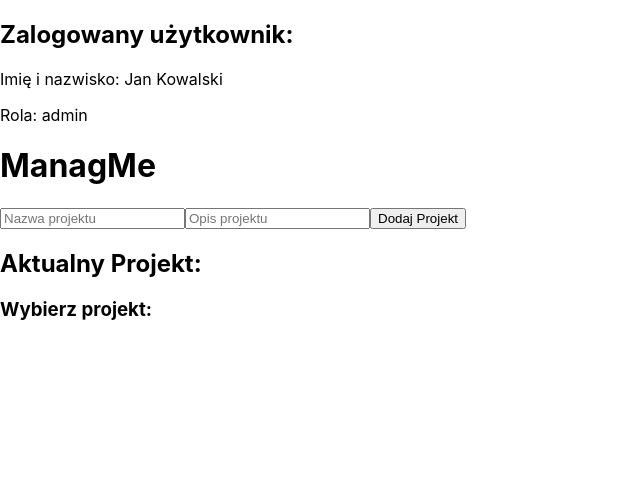
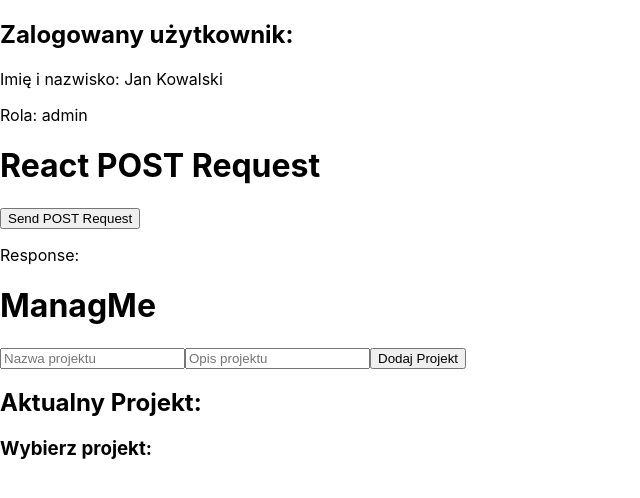
Before and after one commit to paulinapiek/ManageMe, a React (Create React App) app: page / in a window 1280 px wide. Shown: the top 498 px of the page, without its empty margins (0-640 px from the left). Built offline with nearby package versions, Linux system fonts and the light colour scheme.

Commit message:
button to get token

```diff
--- /dev/null
+++ b/src/ApiToken.tsx
@@ -0,0 +1,29 @@
+import React, { useState } from "react";
+import axios from "axios";
+
+const GetApiToken= () => {
+  const [response, setResponse] = useState( {token: "", refreshToken: "" });
+
+  const handleRequest = async () => {
+    try {
+      const res = await axios.post("http://localhost:3000/token", {
+        // Dane, które chcesz wysłać w body
+       // key: "value",
+      });
+
+      setResponse(res.data); // Zakładamy, że backend zwraca string
+    } catch (error) {
+      console.error("Error:", error);
+    }
+  };
+
+  return (
+    <div>
+      <h1>React POST Request</h1>
+      <button onClick={handleRequest}>Send POST Request</button>
+      <p>Response: {response.token}</p>
+    </div>
+  );
+};
+
+export default GetApiToken;
--- a/src/UserProfile.tsx
+++ b/src/UserProfile.tsx
@@ -1,6 +1,6 @@
 import React from "react";
 import { UserManager } from "./UserManager";
-
+import GetApiToken from "./ApiToken";
 const UserProfile = () => {
   const userManager = new UserManager();
   const user = userManager.getUser();
@@ -20,8 +20,10 @@ const UserProfile = () => {
       <h2>Zalogowany użytkownik:</h2>
       <p>Imię i nazwisko: {user.firstName} {user.lastName}</p>
       <p>Rola: {user.role}</p>
+      <GetApiToken />
     </div>
   );
+
 };
 
 export default UserProfile;
```
